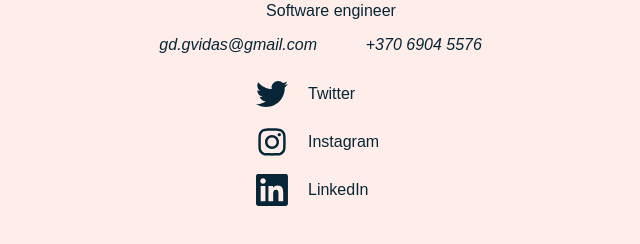
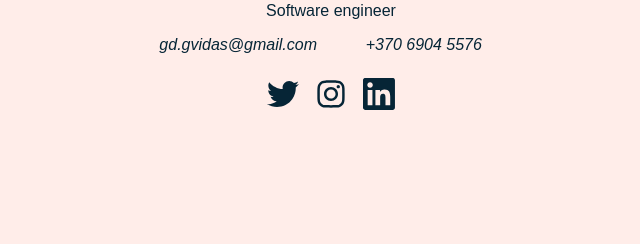
Before and after one commit to gGvidas/portfolio, a React (Vite) app: page / in a window 1280 px wide. Shown: the part 202-446 px from the top of the page, without its empty margins (309-949 px from the left). Built offline with nearby package versions, Linux system fonts and the light colour scheme; a web font is replaced by a local one.

Commit message:
Update link styles

```diff
--- a/src/components/Links/Links.tsx
+++ b/src/components/Links/Links.tsx
@@ -1,4 +1,4 @@
-import { FunctionComponent } from 'react'
+import { FunctionComponent, SVGProps } from 'react'
 import { ReactComponent as Twitter } from 'images/twitter.svg'
 import { ReactComponent as Instagram } from 'images/instagram.svg'
 import { ReactComponent as LinkedIn } from 'images/linkedin.svg'
@@ -9,14 +9,13 @@ import { TransitionWrapper } from 'components/Transition/TransitionWrapper'
 interface ILink {
 	name: string
 	link: string
-	image: FunctionComponent
+	image: FunctionComponent<SVGProps<SVGSVGElement> & { title?: string }>
 }
 
 const Link = styled.a`
-	width: 150px;
 	margin: 8px;
 	display: flex;
-	justify-content: flex-start;
+	justify-content: center;
 	align-items: center;
 	text-decoration: none;
 	color: ${color.textPrimary};
@@ -29,7 +28,6 @@ const Link = styled.a`
 		height: 32px;
 		width: 32px;
 		fill: ${color.textPrimary};
-		margin-right: 16px;
 		transition: transform 0.5s;
 	}
 
@@ -37,11 +35,6 @@ const Link = styled.a`
 	&:focus {
 		cursor: pointer;
 		outline: none;
-
-		span {
-			background-color: ${color.backgroundSecondary};
-			color: ${color.textSecondary};
-		}
 
 		svg {
 			transform: scale(1.2);
@@ -53,7 +46,9 @@ const Navigation = styled.nav`
 	width: 100%;
 	display: flex;
 	flex-direction: column;
+	justify-content: center;
 	align-items: center;
+	flex-direction: row;
 `
 
 const Links = () => {
@@ -80,8 +75,7 @@ const Links = () => {
 			<Navigation>
 				{links.map((link, index) => (
 					<Link href={link.link} key={index}>
-						<link.image />
-						<span>{link.name}</span>
+						<link.image title={link.name} />
 					</Link>
 				))}
 			</Navigation>
--- a/src/components/Picture/Picture.tsx
+++ b/src/components/Picture/Picture.tsx
@@ -13,8 +13,8 @@ const Wrapper = styled.div`
 	margin-top: 16px;
 `
 const ProfilePhoto = styled.img`
-	height: 128px;
-	width: 128px;
+	height: 100%;
+	width: 100%;
 	object-fit: cover;
 	object-position: top;
 	border-radius: 50%;
```
